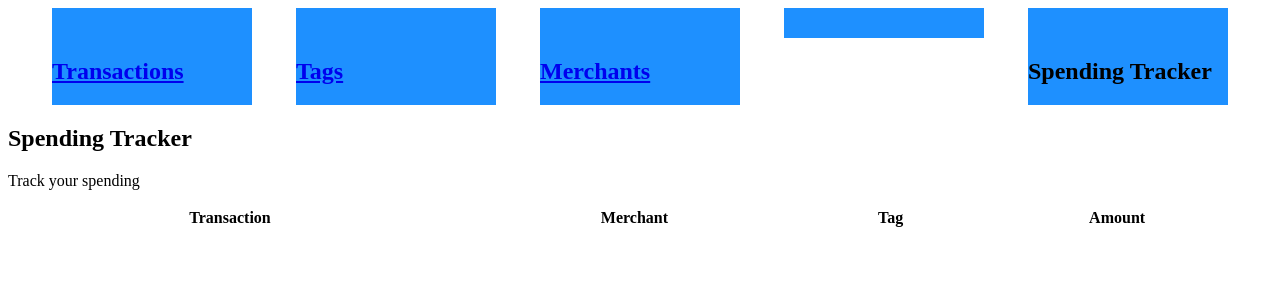
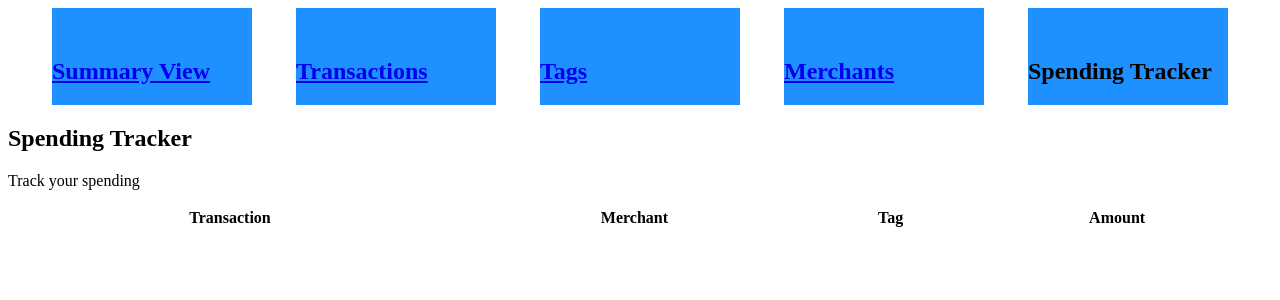
Before and after one commit to dephrase/spending_tracker, a Flask app: page / in a window 1280 px wide. Shown: the top 300 px of the page. Run offline with Flask 2, Linux system fonts and the light colour scheme; lists and menus that the app fills with data are empty.

Commit message:
Added summary view to page header

```diff
--- a/static/base.css
+++ b/static/base.css
@@ -15,3 +15,12 @@
 .tags-header {
     grid-column: two;
 }
+
+.dropdown-content {
+    display: none;
+
+  }
+
+.dropdown:hover .dropdown-content {
+    display: block;
+}
--- a/templates/base.html
+++ b/templates/base.html
@@ -10,16 +10,33 @@
 <body>
     <main class="main">
     <div class="header">
-        <div class="transactions-header header-item">
+        <div class="summary-header header-item dropdown">
+            <h2><a href="/">Summary View</a></h2>
+            <div class="dropdown-content">
+                <p>View Spending Summary</p>
+            </div>
+        </div>
+        <div class="transactions-header header-item dropdown">
             <h2><a href="/transactions">Transactions</a></h2>
+            <div class="dropdown-content">
+                <p>View all transactions</p>
+                <p>Create new transaction</p>
+            </div>
         </div>
-        <div class="tags-header header-item">
+        <div class="tags-header header-item dropdown">
            <h2><a href="/tags">Tags</a></h2>
+           <div class="dropdown-content">
+               <p>View all tags</p>
+               <p>Create new tag</p>
+           </div>
         </div>
-        <div class="merchants_header header-item">
+        <div class="merchants_header header-item dropdown">
             <h2><a href="/merchants">Merchants</a></h2>
+            <div class="dropdown-content">
+                <p>View all merchants</p>
+                <p>Create a new merchant</p>
+            </div>
         </div>
-        <div class="header-item"></div>
         <div class="logo header-item">
             <h2>Spending Tracker</h2>
         </div>
```
